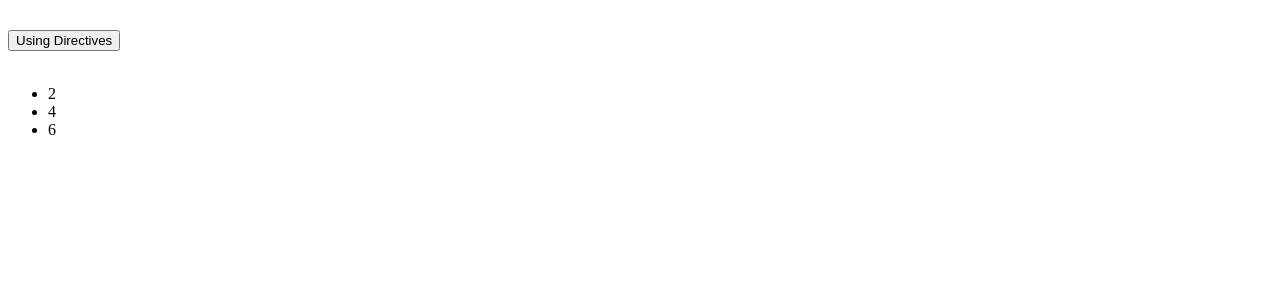
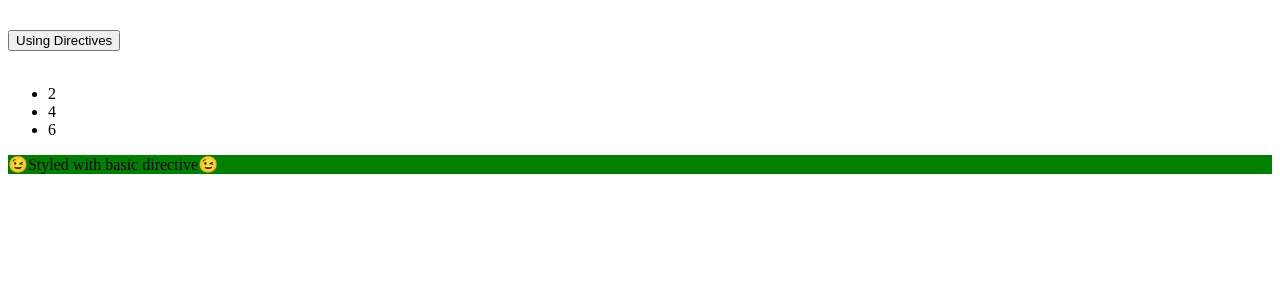
Before and after one commit to GeorgeThulo/Directives, an Angular app: page / in a window 1280 px wide. Shown: the top 300 px of the page. Built offline with nearby package versions, Linux system fonts and the light colour scheme.

Commit message:
BasicDirective

```diff
--- a/src/app/app.component.html
+++ b/src/app/app.component.html
@@ -24,8 +24,8 @@
           {{even}}
           </li>
         </div>
-
       </ul>
+      <p appBasicHighlight>😉Styled with basic directive😉</p>
     </div>
   </div>
 </div>
--- a/src/app/app.module.ts
+++ b/src/app/app.module.ts
@@ -3,10 +3,12 @@ import { BrowserModule } from '@angular/platform-browser';
 
 import { AppRoutingModule } from './app-routing.module';
 import { AppComponent } from './app.component';
+import { BasicHighlightDirectives } from './basic-highlight/basic-highlight.directives';
 
 @NgModule({
   declarations: [
-    AppComponent
+    AppComponent,
+    BasicHighlightDirectives
   ],
   imports: [
     BrowserModule,
--- /dev/null
+++ b/src/app/basic-highlight/basic-highlight.directives.ts
@@ -0,0 +1,13 @@
+import { Directive, ElementRef, OnInit } from "@angular/core";
+
+@Directive ({
+    selector: '[appBasicHighlight]'
+})
+export class BasicHighlightDirectives implements OnInit {
+    constructor(private elementRef: ElementRef) {
+
+    }
+    ngOnInit() {
+    this.elementRef.nativeElement.style.backgroundColor = 'green'
+    }
+}
```
